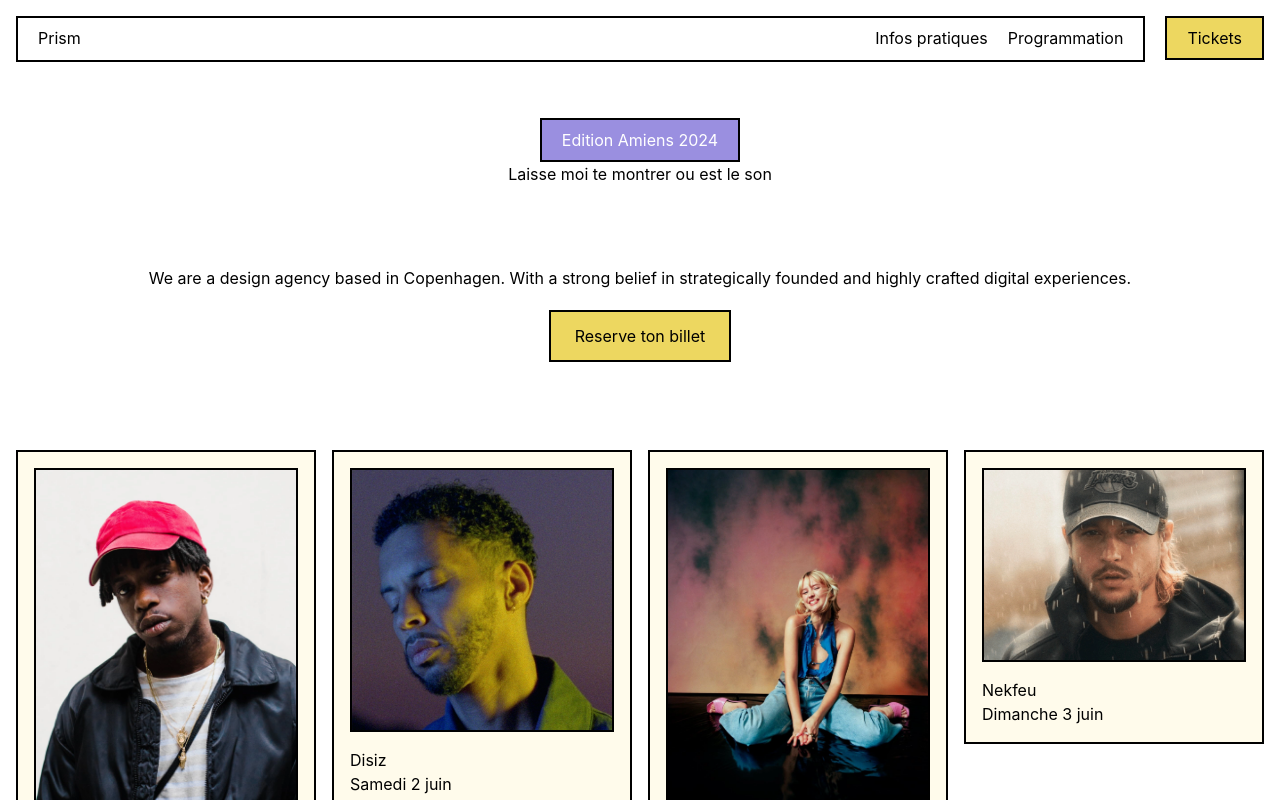
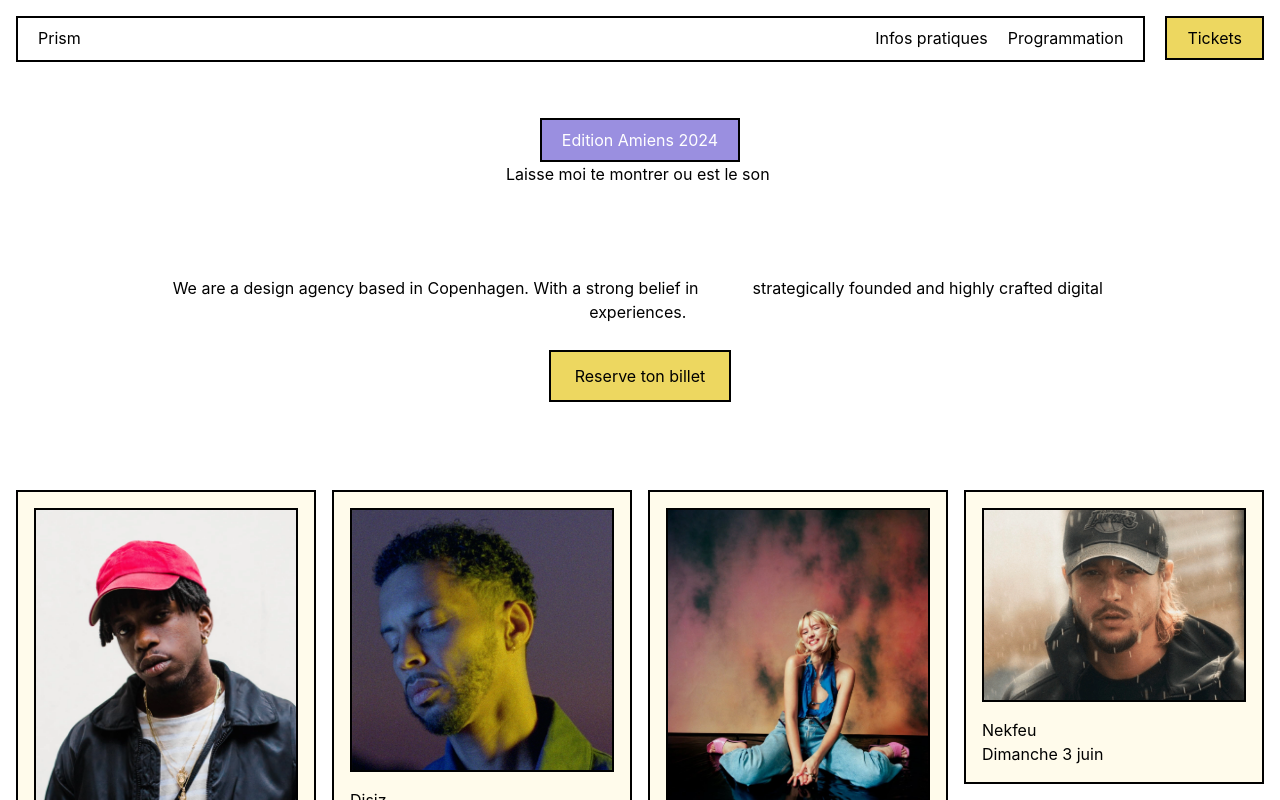
Before and after one commit to maximedondon/prism-festival, a Next.js app: page / in a window 1280 px wide. Shown: the top 800 px of the page. Built offline with nearby package versions, Linux system fonts and the light colour scheme.

Commit message:
animations update

```diff
--- a/components/HoverLine.jsx
+++ b/components/HoverLine.jsx
@@ -2,7 +2,7 @@ import { motion } from "framer-motion";
 import Link from "next/link";
 import { useState } from "react";
 
-export default function HoverCta({ href, title }) {
+export default function HoverCta({ href, title, variant }) {
   const [isHovered, setIsHovered] = useState(false);
   function handleMouseEnter() {
     setIsHovered(true);
@@ -11,11 +11,19 @@ export default function HoverCta({ href, title }) {
     setIsHovered(false);
   }
 
+  let colorVariant = "";
+
+  if (variant === "black") {
+    colorVariant = " bg-black";
+  } else if (variant === "white") {
+    colorVariant = "bg-white ";
+  }
+
   return (
     <>
       <Link
         href={href}
-        className="relative"
+        className="relative w-fit"
         onMouseEnter={handleMouseEnter}
         onMouseLeave={handleMouseLeave}
       >
@@ -33,7 +41,7 @@ export default function HoverCta({ href, title }) {
             y: isHovered ? -3 : "100%",
           }}
           transition={{ ease: [0.16, 1, 0.3, 1], duration: 0.4 }}
-          className="left-0 bottom-0 h-0.5 w-full bg-black"
+          className={`left-0 bottom-0 h-0.5 w-full ${colorVariant} `}
         />
       </Link>
     </>
--- a/components/cta.jsx
+++ b/components/cta.jsx
@@ -1,4 +1,7 @@
+import { motion } from "framer-motion";
+import Image from "next/image";
 import Link from "next/link";
+import { useState } from "react";
 
 export default function Cta({ href, text, variant }) {
   let colorVariant = "";
@@ -11,14 +14,44 @@ export default function Cta({ href, text, variant }) {
     colorVariant = "bg-jaune text-black";
   }
 
+  const [isHovered, setIsHovered] = useState(false);
+  function handleMouseEnter() {
+    setIsHovered(true);
+  }
+  function handleMouseLeave() {
+    setIsHovered(false);
+  }
+
   return (
     <>
-      <Link
-        href={href}
-        className={`px-6 py-3 border-2 border-black relative group ${colorVariant} block w-fit`}
+      <motion.div
+        onMouseEnter={handleMouseEnter}
+        onMouseLeave={handleMouseLeave}
+        initial={{ boxShadow: "0 0 0 0", y: 0 }}
+        animate={{
+          boxShadow: isHovered ? "0px 10px 0px #000000" : "0",
+          y: isHovered ? "-10px" : 0,
+        }}
+        transition={{ ease: [0.16, 1, 0.3, 1], duration: 0.4 }}
       >
-        <div className="text-para font-main relative">{text}</div>
-      </Link>
+        <Link
+          href={href}
+          className={`px-6 py-3 border-2 border-black relative group overflow-hidden ${colorVariant} block w-fit`}
+        >
+          <div className="text-para font-main relative">{text}</div>
+          <motion.div
+            initial={{ scale: 0.9, y: "50%", x: "0%" }}
+            animate={{
+              scale: isHovered ? 1 : 0.9,
+              y: isHovered ? 0 : "50%",
+            }}
+            transition={{ ease: [0.16, 1, 0.3, 1], duration: 0.6 }}
+            className="absolute bottom-0 left-1/2 w-1/3 translate-y-8 translate-x-5"
+          >
+            <Image src="/blob-music.svg" width="200" height="200" alt="" />
+          </motion.div>
+        </Link>
+      </motion.div>
     </>
   );
 }
--- a/components/footer.jsx
+++ b/components/footer.jsx
@@ -1,23 +1,25 @@
+import HoverCta from "@/components/HoverLine";
 import Image from "next/image";
-import Link from "next/link";
 
 export default function Footer() {
   return (
     <>
       <footer className="h-[80vh] w-full bg-black flex flex-col overflow-hidden justify-between p-10 text-white font-main text-para relative">
         <div className="flex justify-between">
-          <Link href="mailto:bonjour@prismfestival.com">
-            bonjour@prismfestival.com
-          </Link>
-          <div>
-            <div>Index</div>
-            <div>Programation</div>
-            <div>Infos Pratiques</div>
-            <div>Contact</div>
+          <HoverCta
+            variant="white"
+            title="bonjour@prismfestival.com"
+            href="mailto:bonjour@prismfestival.com"
+          />
+          <div className="flex flex-col">
+            <HoverCta variant="white" title="Index" href="" />
+            <HoverCta variant="white" title="Programmation" href="" />
+            <HoverCta variant="white" title="Infos pratiques" href="" />
+            <HoverCta variant="white" title="Contact" href="" />
           </div>
-          <div>
-            <div>Instagram</div>
-            <div>Twitter</div>
+          <div className="flex flex-col">
+            <HoverCta variant="white" title="Instagram" href="" />
+            <HoverCta variant="white" title="Twitter" href="" />
           </div>
         </div>
         <Image
--- a/components/nav/nav.jsx
+++ b/components/nav/nav.jsx
@@ -6,10 +6,10 @@ export default function Navbar() {
     <>
       <div className="w-screen h-fit sticky top-0 p-4 flex gap-5 z-50">
         <div className="border-2 w-full bg-white border-black flex justify-between text-para font-main relative px-5 py-2">
-          <HoverLine href="" title="Prism" />
+          <HoverLine variant="black" href="" title="Prism" />
           <div className="flex gap-5 h-full items-center">
-            <HoverLine href="" title="Infos pratiques" />
-            <HoverLine href="" title="Programmation" />
+            <HoverLine variant="black" href="" title="Infos pratiques" />
+            <HoverLine variant="black" href="" title="Programmation" />
           </div>
         </div>
         <Link
--- /dev/null
+++ b/components/revealLines.jsx
@@ -0,0 +1,58 @@
+"use client";
+import { motion, useAnimation, useInView } from "framer-motion";
+import { useEffect, useRef } from "react";
+
+const defaultAnimations = {
+  hidden: {
+    opacity: 0,
+    y: "120%",
+  },
+  visible: {
+    opacity: 1,
+    y: 0,
+    transition: { ease: [0.16, 1, 0.3, 1], duration: 1 },
+  },
+};
+export default function Index({ text, className }) {
+  const ref = useRef(null);
+  const isInView = useInView(ref, { once: "true", threshold: 0.5 });
+
+  const mainControls = useAnimation();
+  const textArray = Array.isArray(text) ? text : [text];
+
+  useEffect(() => {
+    if (isInView) {
+      mainControls.start("visible");
+    }
+  }, [isInView, mainControls]);
+
+  return (
+    <div className={className} ref={ref}>
+      <div className="z-0 h-fit ">
+        <p className="sr-only">{text}</p>
+        <motion.p
+          className="overflow-hidden inline-block h-min "
+          initial="hidden"
+          animate={mainControls}
+          transition={{ staggerChildren: 0.02 }}
+        >
+          {text.split(" ").map((line, index) => (
+            <span
+              className="inline-block overflow-hidden"
+              key={`${line}-${index}`}
+            >
+              <motion.span
+                className="inline-block origin-bottom"
+                aria-hidden
+                variants={defaultAnimations}
+              >
+                {line}
+              </motion.span>
+              <span className="inline-block">&nbsp;</span>
+            </span>
+          ))}
+        </motion.p>
+      </div>
+    </div>
+  );
+}
--- /dev/null
+++ b/components/revealWords.jsx
@@ -0,0 +1,57 @@
+"use client";
+import { motion, useAnimation, useInView } from "framer-motion";
+import { useEffect, useRef } from "react";
+
+const defaultAnimations = {
+  hidden: {
+    opacity: 0,
+    y: "120%",
+  },
+  visible: {
+    opacity: 1,
+    y: 0,
+    transition: { ease: [0.16, 1, 0.3, 1], duration: 1 },
+  },
+};
+export default function Index({ text, className }) {
+  const ref = useRef(null);
+  const isInView = useInView(ref, { once: "true", threshold: 0.5 });
+
+  const mainControls = useAnimation();
+
+  useEffect(() => {
+    if (isInView) {
+      mainControls.start("visible");
+    }
+  }, [isInView, mainControls]);
+
+  return (
+    <div className={className} ref={ref}>
+      <div className="z-0 h-fit ">
+        <p className="sr-only">{text}</p>
+        <motion.p
+          className="overflow-hidden inline-block h-min "
+          initial="hidden"
+          animate={mainControls}
+          transition={{ staggerChildren: 0.1 }}
+        >
+          {text.split(" ").map((word, index) => (
+            <span
+              className="inline-block overflow-hidden"
+              key={`${word}-${index}`}
+            >
+              <motion.span
+                className="inline-block origin-bottom"
+                aria-hidden
+                variants={defaultAnimations}
+              >
+                {word}
+              </motion.span>
+              <span className="inline-block">&nbsp;</span>
+            </span>
+          ))}
+        </motion.p>
+      </div>
+    </div>
+  );
+}
--- a/pages/index.jsx
+++ b/pages/index.jsx
@@ -3,6 +3,8 @@ import Card from "@/components/ArtistCard";
 import Cta from "@/components/cta";
 import Footer from "@/components/footer";
 import Nav from "@/components/nav/nav";
+import RevealLines from "@/components/revealLines";
+import RevealWords from "@/components/revealWords";
 
 export default function Home() {
   return (
@@ -15,14 +17,16 @@ export default function Home() {
             Edition Amiens 2024
           </div>
           <div className="font-h1 text-h1 leading-h1">
-            Laisse moi te montrer ou est le son
+            <RevealWords text="Laisse moi te montrer ou est le son" />
           </div>
         </div>
 
         <div className="flex flex-col items-center gap-5">
-          <div className="font-main text-content max-w-5xl">
-            We are a design agency based in Copenhagen. With a strong belief in
-            strategically founded and highly crafted digital experiences.
+          <div className="font-main text-content max-w-5xl leading-tight">
+            <RevealLines
+              text="We are a design agency based in Copenhagen. With a strong belief in
+            strategically founded and highly crafted digital experiences."
+            />
           </div>
           <Cta text="Reserve ton billet" variant="yellow" href="" />
         </div>
@@ -34,9 +38,11 @@ export default function Home() {
         ))}
       </div>
       <div className="flex flex-col items-center gap-5 text-center h-screen bg-violet text-white justify-center">
-        <div className="font-main text-content max-w-5xl">
-          We are a design agency based in Copenhagen. With a strong belief in
-          strategically founded and highly crafted digital experiences.
+        <div className="font-main text-content max-w-5xl leading-tight">
+          <RevealLines
+            text="We are a design agency based in Copenhagen. With a strong belief in
+            strategically founded and highly crafted digital experiences."
+          />
         </div>
         <Cta text="Reserve ton billet" variant="yellow" href="" />
       </div>
```
Also changed, not shown: public/blob-music.svg (added).
